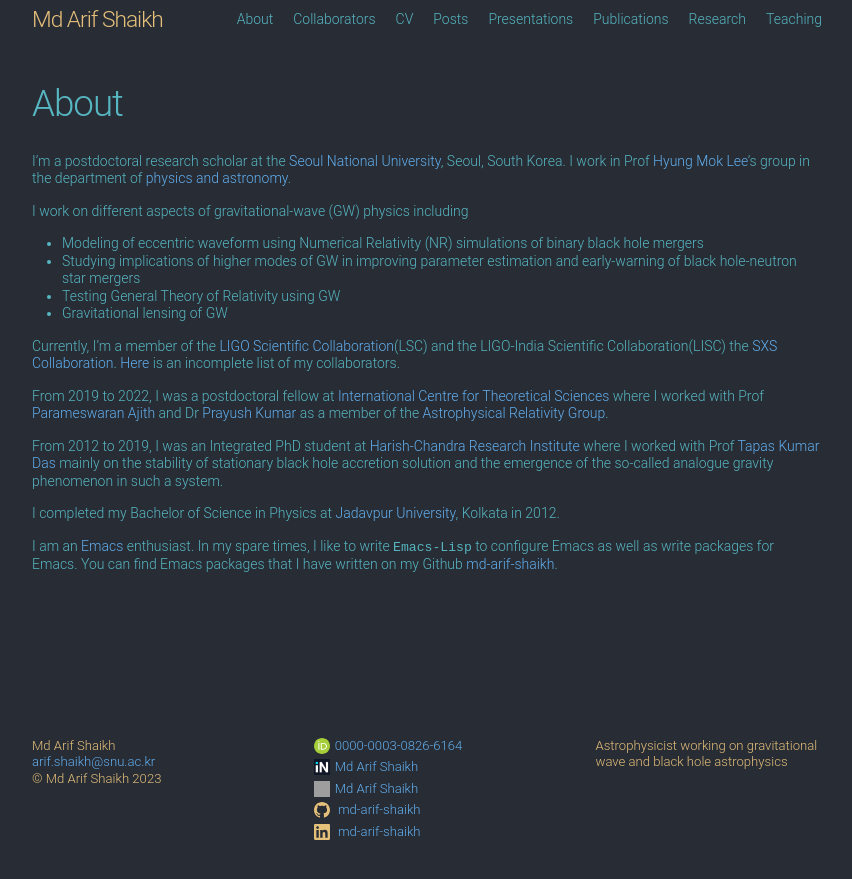
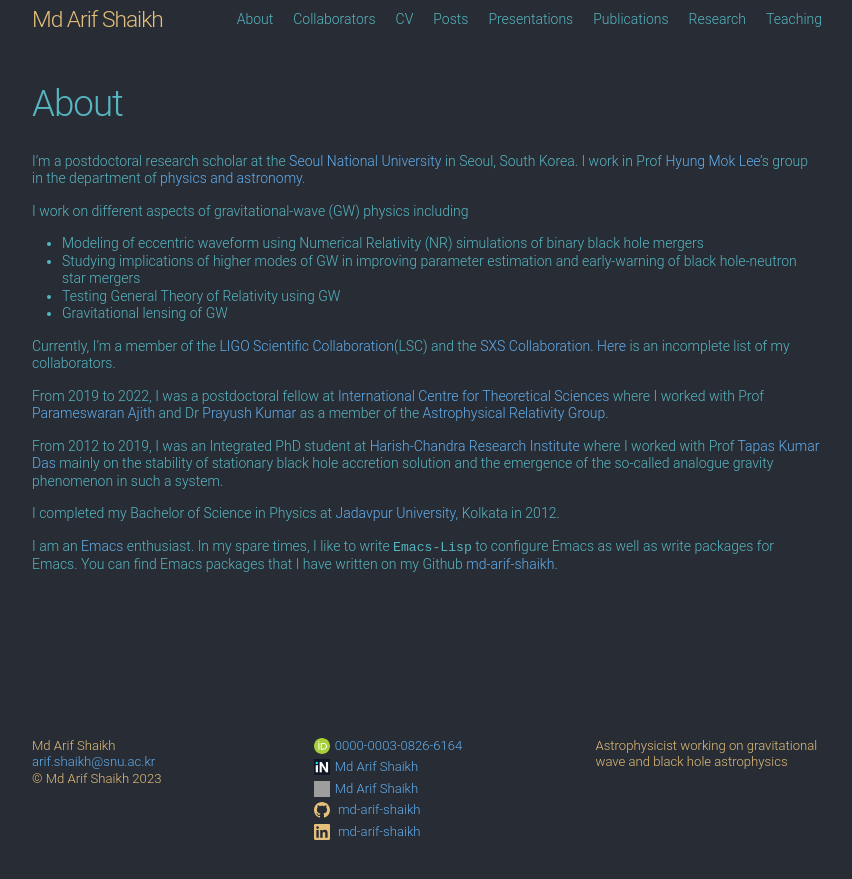
Before and after one commit to md-arif-shaikh/md-arif-shaikh.github.io, a Jekyll site: the page built from about.md, in a window 1280 px wide. Shown: the top 879 px of the page, without its empty margins (213-1065 px from the left). Built offline with Jekyll 4.4.1, drawn with Linux system fonts in a browser that asks for light colours; some web fonts are replaced; grey boxes are pictures that could not be loaded.

Commit message:
minor update

```diff
--- a/about.md
+++ b/about.md
@@ -4,7 +4,7 @@ title: About
 permalink: /about/
 ---
 
-I'm a postdoctoral research scholar at the [Seoul National University](https://en.snu.ac.kr), Seoul, South Korea. I work in Prof [Hyung Mok Lee](http://astro.snu.ac.kr/~hmlee/)'s group in the department of [physics and astronomy](https://physics.snu.ac.kr/en).
+I'm a postdoctoral research scholar at the [Seoul National University](https://en.snu.ac.kr) in Seoul, South Korea. I work in Prof [Hyung Mok Lee](http://astro.snu.ac.kr/~hmlee/)'s group in the department of [physics and astronomy](https://physics.snu.ac.kr/en).
 
 I work on different aspects of gravitational-wave (GW) physics including
   - Modeling of eccentric waveform using Numerical Relativity (NR) simulations of binary black hole mergers
@@ -12,7 +12,7 @@ I work on different aspects of gravitational-wave (GW) physics including
   - Testing General Theory of Relativity using GW
   - Gravitational lensing of GW
 
-Currently, I'm a member of the [LIGO Scientific Collaboration](https://www.ligo.org/)(LSC) and the LIGO-India Scientific Collaboration(LISC) the [SXS Collaboration](https://www.black-holes.org/). [Here]({{site.baseurl}}{% link collaborators.md %}) is an incomplete list of my collaborators.
+Currently, I'm a member of the [LIGO Scientific Collaboration](https://www.ligo.org/)(LSC) and the [SXS Collaboration](https://www.black-holes.org/). [Here]({{site.baseurl}}{% link collaborators.md %}) is an incomplete list of my collaborators.
 
 From 2019 to 2022, I was a postdoctoral fellow at [International Centre for Theoretical Sciences](https://www.icts.res.in/) where I worked with Prof [Parameswaran Ajith](https://home.icts.res.in/~ajith/Home.html) and Dr [Prayush Kumar](https://www.icts.res.in/people/prayush-kumar) as a member of the [Astrophysical Relativity Group](https://www.icts.res.in/research/astrorel).
 
```
Also changed, not shown: index.md (+1 -1 lines).
